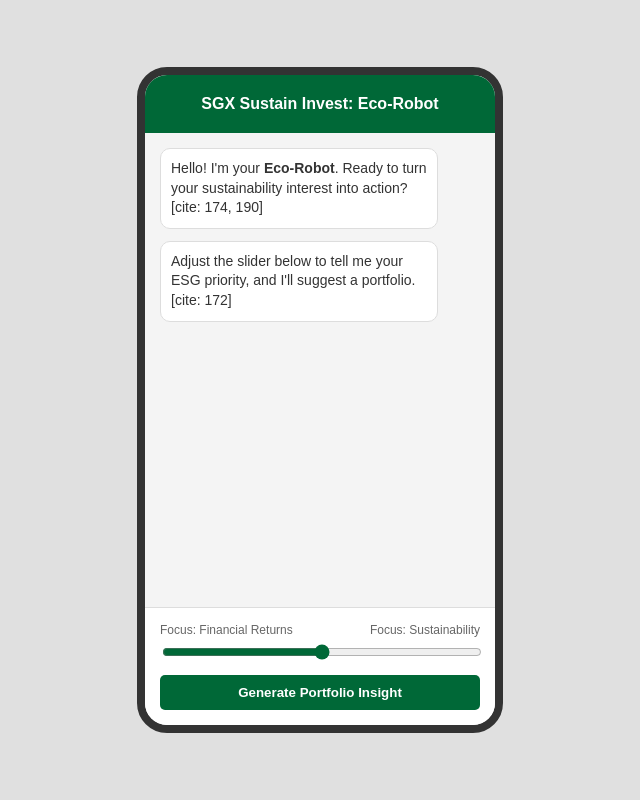
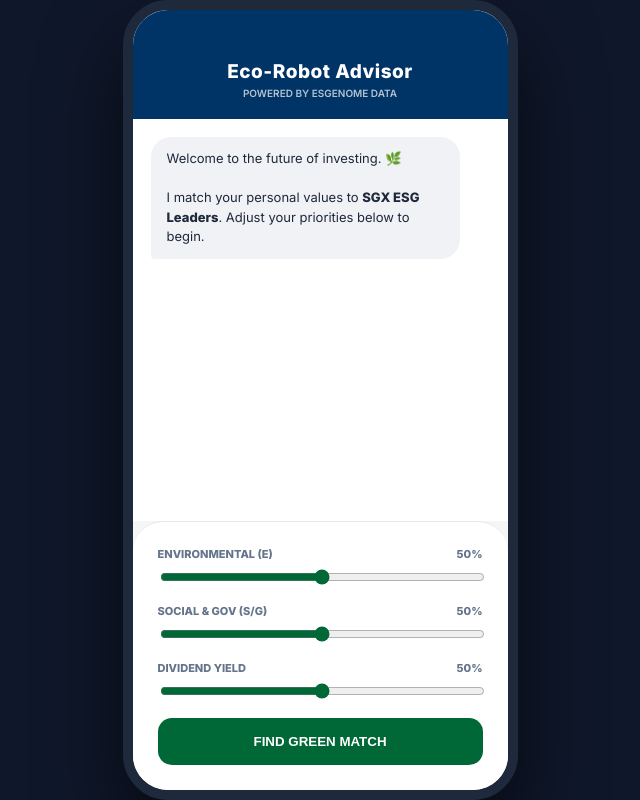
Before and after one commit to gargmanvi111-sudo/m, a plain HTML site: page index.html in a window 1280 px wide. Shown: the whole page, without its empty margins (320-960 px from the left). Drawn offline with Linux system fonts and the light colour scheme.

Commit message:
Update index.html

```diff
--- a/index.html
+++ b/index.html
@@ -3,63 +3,206 @@
 <head>
     <meta charset="UTF-8">
     <meta name="viewport" content="width=device-width, initial-scale=1.0">
-    <title>SGX Eco-Robot Prototype</title>
+    <title>SGX Sustain Invest | Eco-Robot v2.1</title>
+    <link href="https://fonts.googleapis.com/css2?family=Inter:wght@400;600;800&display=swap" rel="stylesheet">
     <style>
-        :root { --sgx-green: #006837; --light-grey: #f4f4f4; }
-        body { font-family: Arial, sans-serif; background: #e0e0e0; display: flex; justify-content: center; align-items: center; height: 100vh; margin: 0; }
-        #phone-container { width: 350px; height: 650px; background: white; border-radius: 30px; border: 8px solid #333; overflow: hidden; display: flex; flex-direction: column; position: relative; }
-        #header { background: var(--sgx-green); color: white; padding: 20px; text-align: center; font-weight: bold; }
-        #chat-box { flex: 1; padding: 15px; overflow-y: auto; background: var(--light-grey); font-size: 14px; }
-        .msg { margin-bottom: 12px; padding: 10px; border-radius: 10px; max-width: 80%; line-height: 1.4; }
-        .bot { background: white; color: #333; border: 1px solid #ddd; align-self: flex-start; }
-        .user { background: var(--sgx-green); color: white; margin-left: auto; align-self: flex-end; }
-        #controls { padding: 15px; background: white; border-top: 1px solid #ddd; }
-        .slider-label { font-size: 12px; color: #666; display: flex; justify-content: space-between; margin-bottom: 5px; }
-        input[type=range] { width: 100%; accent-color: var(--sgx-green); margin-bottom: 15px; }
-        button { width: 100%; background: var(--sgx-green); color: white; border: none; padding: 10px; border-radius: 5px; cursor: pointer; font-weight: bold; }
+        :root {
+            --sgx-blue: #003366;
+            --sgx-green: #006837;
+            --accent-gold: #c9a050;
+            --bg-light: #f4f7f5;
+        }
+
+        body {
+            background: #0f172a;
+            display: flex; justify-content: center; align-items: center;
+            min-height: 100vh; margin: 0; font-family: 'Inter', sans-serif;
+        }
+
+        #phone {
+            width: 375px; height: 780px; background: var(--bg-light);
+            border-radius: 45px; border: 10px solid #1e293b;
+            display: flex; flex-direction: column; overflow: hidden;
+            box-shadow: 0 40px 80px rgba(0,0,0,0.6);
+        }
+
+        #header {
+            background: var(--sgx-blue); color: white;
+            padding: 50px 20px 20px; text-align: center;
+        }
+        #header h2 { margin: 0; font-size: 19px; letter-spacing: 0.5px; }
+        #header p { margin: 4px 0 0; font-size: 10px; opacity: 0.7; font-weight: 600; }
+
+        #chat-area {
+            flex: 1; padding: 18px; overflow-y: auto;
+            display: flex; flex-direction: column; gap: 12px;
+            background: #ffffff;
+        }
+
+        .bubble {
+            padding: 12px 16px; border-radius: 20px; font-size: 13px;
+            max-width: 82%; line-height: 1.5; animation: slideUp 0.3s ease-out;
+        }
+        .bot { background: #f0f2f5; color: #1e293b; align-self: flex-start; border-bottom-left-radius: 4px; }
+        .user { background: var(--sgx-green); color: white; align-self: flex-end; border-bottom-right-radius: 4px; }
+
+        .stock-card {
+            background: white; border: 1px solid #e2e8f0; border-radius: 16px;
+            padding: 16px; margin: 8px 0; border-left: 5px solid var(--accent-gold);
+            box-shadow: 0 4px 12px rgba(0,0,0,0.05);
+        }
+
+        .pill {
+            display: inline-block; padding: 2px 8px; border-radius: 6px;
+            font-size: 10px; font-weight: 700; margin-bottom: 8px;
+            background: #ecfdf5; color: #059669;
+        }
+
+        #controls {
+            background: white; padding: 25px;
+            border-top: 1px solid #e2e8f0; border-radius: 30px 30px 0 0;
+        }
+
+        .slider-wrap { margin-bottom: 15px; }
+        .slider-wrap label {
+            display: flex; justify-content: space-between;
+            font-size: 11px; font-weight: 800; color: #64748b; margin-bottom: 6px;
+        }
+
+        input[type=range] { width: 100%; accent-color: var(--sgx-green); cursor: pointer; }
+
+        .action-btn {
+            width: 100%; background: var(--sgx-green); color: white;
+            border: none; padding: 16px; border-radius: 14px;
+            font-weight: 800; cursor: pointer; transition: 0.2s;
+        }
+        .action-btn:hover { background: #004d29; }
+
+        .chip {
+            display: inline-block; background: white; color: var(--sgx-blue);
+            padding: 7px 12px; border-radius: 20px; font-size: 11px;
+            font-weight: 600; margin: 4px 2px; cursor: pointer; border: 1px solid #cbd5e1;
+        }
+
+        @keyframes slideUp { from { opacity: 0; transform: translateY(10px); } }
     </style>
 </head>
 <body>
 
-<div id="phone-container">
-    <div id="header">SGX Sustain Invest: Eco-Robot</div>
-    <div id="chat-box" id="chatBox">
-        <div class="msg bot">Hello! I'm your <b>Eco-Robot</b>. Ready to turn your sustainability interest into action? [cite: 174, 190]</div>
-        <div class="msg bot">Adjust the slider below to tell me your ESG priority, and I'll suggest a portfolio. [cite: 172]</div>
+<div id="phone">
+    <div id="header">
+        <h2>Eco-Robot Advisor</h2>
+        <p>POWERED BY ESGENOME DATA</p>
+    </div>
+
+    <div id="chat-area">
+        <div class="bubble bot">
+            Welcome to the future of investing. 🌿<br><br>
+            I match your personal values to <b>SGX ESG Leaders</b>. Adjust your priorities below to begin.
+        </div>
     </div>
 
     <div id="controls">
-        <div class="slider-label"><span>Focus: Financial Returns</span><span>Focus: Sustainability</span></div>
-        <input type="range" id="esgSlider" min="0" max="100" value="50">
-        <button onclick="generateAdvice()">Generate Portfolio Insight</button>
+        <div class="slider-wrap">
+            <label>ENVIRONMENTAL (E) <span id="e-val">50%</span></label>
+            <input type="range" id="e" value="50" oninput="updateVal('e')">
+        </div>
+        <div class="slider-wrap">
+            <label>SOCIAL & GOV (S/G) <span id="s-val">50%</span></label>
+            <input type="range" id="s" value="50" oninput="updateVal('s')">
+        </div>
+        <div class="slider-wrap">
+            <label>DIVIDEND YIELD <span id="y-val">50%</span></label>
+            <input type="range" id="y" value="50" oninput="updateVal('y')">
+        </div>
+        <button class="action-btn" onclick="generateMatch()">FIND GREEN MATCH</button>
     </div>
 </div>
 
 <script>
-    function generateAdvice() {
-        const slider = document.getElementById('esgSlider').value;
-        const chatBox = document.getElementById('chat-box');
+    const stocks = [
+        {
+            id: 'env',
+            name: "Sembcorp Industries",
+            code: "U96",
+            criteria: "Environment Leader",
+            desc: "A constituent of iEdge SGX ESG Transparency Index. Massive pivot to renewables with 12GW+ capacity.",
+            yield: "3.8%",
+            return: "+24% (1Yr)"
+        },
+        {
+            id: 'soc',
+            name: "City Developments Ltd",
+            code: "C09",
+            criteria: "S/G Excellence",
+            desc: "Ranked top in Global 100 Most Sustainable Corporations. Excellence in climate disclosure and board diversity.",
+            yield: "2.5%",
+            return: "Stable"
+        },
+        {
+            id: 'yld',
+            name: "NetLink NBN Trust",
+            code: "CJLU",
+            criteria: "Sustainable Yield",
+            desc: "Utilizes Green Finance Framework. Low carbon intensity infrastructure with consistent dividend payouts.",
+            yield: "6.2%",
+            return: "Consistent"
+        }
+    ];
 
-        let userMsg = document.createElement('div');
-        userMsg.className = 'msg user';
-        userMsg.innerText = `My ESG Priority Level: ${slider}%`;
-        chatBox.appendChild(userMsg);
+    function updateVal(id) {
+        document.getElementById(id + '-val').innerText = document.getElementById(id).value + '%';
+    }
+
+    function addMsg(text, sender) {
+        const area = document.getElementById('chat-area');
+        const div = document.createElement('div');
+        div.className = 'bubble ' + sender;
+        div.innerHTML = text;
+        area.appendChild(div);
+        area.scrollTop = area.scrollHeight;
+    }
+
+    function generateMatch() {
+        const e = parseInt(document.getElementById('e').value);
+        const s = parseInt(document.getElementById('s').value);
+        const y = parseInt(document.getElementById('y').value);
+
+        addMsg(`E:${e}% | S/G:${s}% | Yield:${y}%`, 'user');
 
         setTimeout(() => {
-            let botMsg = document.createElement('div');
-            botMsg.className = 'msg bot';
+            let match;
+            if (e >= s && e >= y) match = stocks[0]; // Sembcorp
+            else if (s > e && s >= y) match = stocks[1]; // CDL
+            else match = stocks[2]; // NetLink
 
-            if (slider < 40) {
-                botMsg.innerHTML = "<b>Conservative Growth:</b> I suggest high-yield Green Bonds. You get 12.6% avg returns with low volatility. [cite: 70, 197]";
-            } else if (slider >= 40 && slider <= 70) {
-                botMsg.innerHTML = "<b>Balanced Impact:</b> I recommend a mix of ESG ETFs and Water Purity funds. [cite: 164, 197]";
-            } else {
-                botMsg.innerHTML = "<b>High Impact:</b> We'll focus on IFRS S1/S2 compliant stocks with the lowest carbon footprints. [cite: 139, 174]";
-            }
+            let html = `
+                <b>ESG Portfolio Match:</b>
+                <div class="stock-card">
+                    <div class="pill">${match.criteria}</div><br>
+                    <span style="font-weight:800; color:var(--sgx-blue); font-size:16px;">${match.name} (${match.code})</span>
+                    <p style="font-size:11.5px; color:#475569; margin:8px 0;">${match.desc}</p>
+                    <hr style="border:0; border-top:1px dashed #cbd5e1; margin:10px 0;">
+                    <div style="display:flex; justify-content:space-between; font-size:12px;">
+                        <span><b>Div. Yield:</b> ${match.yield}</span>
+                        <span style="color:var(--sgx-green);"><b>Perf:</b> ${match.return}</span>
+                    </div>
+                </div>
+                <div class="chip" onclick="ask('Why is this green?')">Why is this 'green'?</div>
+                <div class="chip" onclick="ask('Fractional buy')">Invest with $10</div>
+            `;
+            addMsg(html, 'bot');
+        }, 800);
+    }
 
-            chatBox.appendChild(botMsg);
-            chatBox.scrollTop = chatBox.scrollHeight;
-        }, 800);
+    function ask(q) {
+        addMsg(q, 'user');
+        setTimeout(() => {
+            let ans = q.includes('green')
+                ? "This stock is verified via <b>SGX ESGenome</b>. It meets stringent iEdge ESG indices criteria for transparency and carbon reporting."
+                : "Through our <b>Enablement</b> feature, you can buy a fraction of this stock for just $10, making green investing accessible!";
+            addMsg(ans, 'bot');
+        }, 600);
     }
 </script>
 
```
